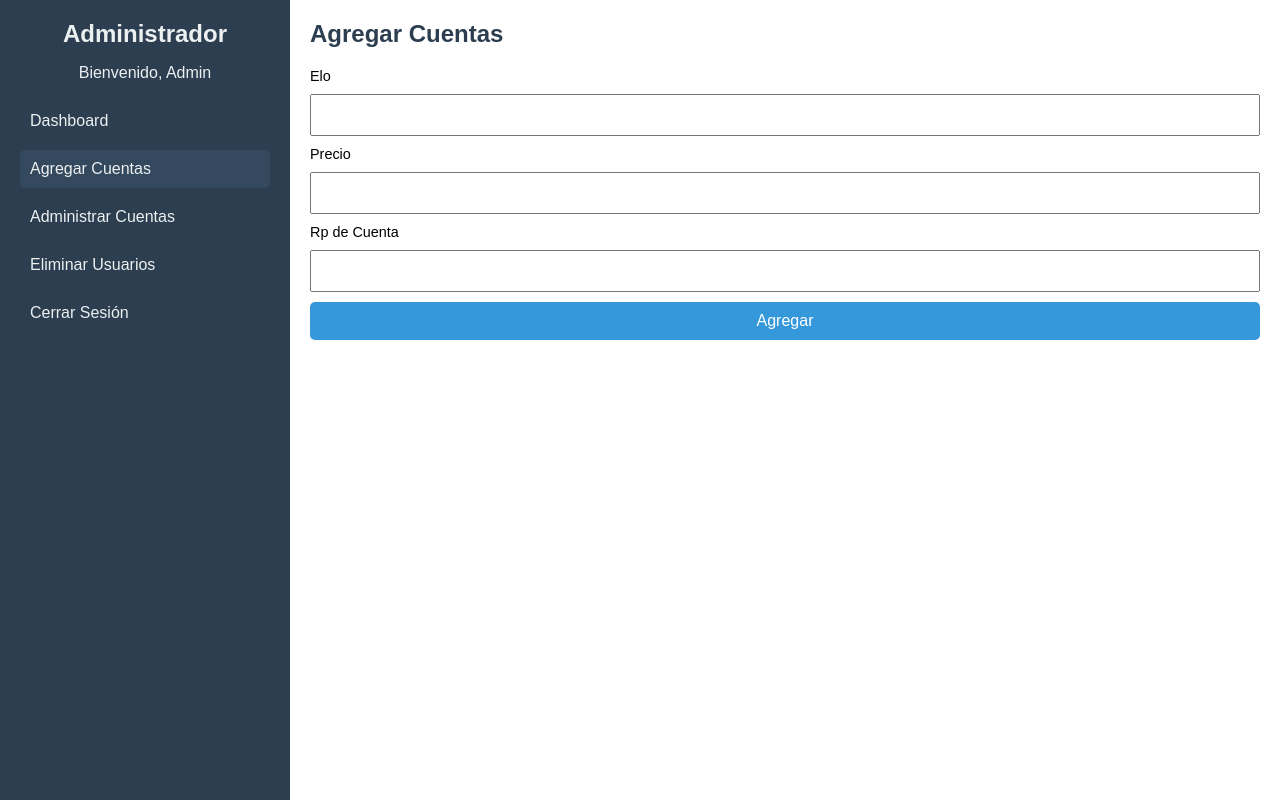
After one commit to Davidsdaw/LeagueOfLegends, a PHP site: page /pages/perfil_admin.php in a window 1280 px wide, after a click on "Agregar Cuentas". The commit adds this page. Run offline with PHP 8.4, Linux system fonts and the light colour scheme.

Commit message:
Se añade header a pagina_main y vista administrador en perfil_admin

```diff
--- /dev/null
+++ b/css/perfil_admin.css
@@ -0,0 +1,98 @@
+/* General */
+body {
+    margin: 0;
+    font-family: Arial, sans-serif;
+    display: flex;
+    height: 100vh;
+    background-color: #f4f4f4;
+}
+
+.container {
+    display: flex;
+    width: 100%;
+}
+
+/* Menú lateral */
+.sidebar {
+    width: 250px;
+    background-color: #2c3e50;
+    color: #ecf0f1;
+    padding: 20px;
+    box-shadow: 2px 0 5px rgba(0, 0, 0, 0.1);
+}
+
+.sidebar .admin-header {
+    text-align: center;
+    margin-bottom: 20px;
+}
+
+.sidebar h2 {
+    margin: 0;
+}
+
+.sidebar nav ul {
+    list-style: none;
+    padding: 0;
+}
+
+.sidebar nav ul li {
+    margin: 10px 0;
+}
+
+.sidebar nav ul li a {
+    color: #ecf0f1;
+    text-decoration: none;
+    padding: 10px;
+    display: block;
+    border-radius: 5px;
+}
+
+.sidebar nav ul li a.active,
+.sidebar nav ul li a:hover {
+    background-color: #34495e;
+}
+
+/* Contenido principal */
+.main-content {
+    flex: 1;
+    padding: 20px;
+    background-color: #fff;
+    overflow-y: auto;
+}
+
+.hidden {
+    display: none;
+}
+
+main h1 {
+    margin-top: 0;
+    color: #2c3e50;
+}
+
+form {
+    display: flex;
+    flex-direction: column;
+    gap: 10px;
+}
+
+label {
+    font-size: 0.9rem;
+}
+
+input,
+button {
+    padding: 10px;
+    font-size: 1rem;
+}
+
+button {
+    background-color: #3498db;
+    color: #fff;
+    border: none;
+    border-radius: 5px;
+    cursor: pointer;
+}
+
+button:hover {
+    background-color: #2980b9;
+}
--- /dev/null
+++ b/js/pagina_admin.js
@@ -0,0 +1,13 @@
+const menuLinks = document.querySelectorAll('.sidebar nav a');
+const contentSections = document.querySelectorAll('main section');
+
+menuLinks.forEach(menuLink => {
+    menuLink.addEventListener('click', (event) => {
+        event.preventDefault();
+        menuLinks.forEach(link => link.classList.remove('active'));
+        contentSections.forEach(section => section.classList.add('hidden'));
+        menuLink.classList.add('active');
+        const targetSection = document.querySelector(menuLink.getAttribute('href'));
+        targetSection.classList.remove('hidden');
+    });
+});
--- /dev/null
+++ b/pages/perfil_admin.php
@@ -0,0 +1,78 @@
+<!DOCTYPE html>
+<html lang="en">
+
+<head>
+    <meta charset="UTF-8">
+    <meta name="viewport" content="width=device-width, initial-scale=1.0">
+    <title>Document</title>
+    <link rel="stylesheet" href="../css/perfil_admin.css">
+</head>
+
+<body>
+    <div class="container">
+        <!-- Menú lateral -->
+        <aside class="sidebar">
+            <div class="admin-header">
+                <h2>Administrador</h2>
+                <p>Bienvenido, Admin</p>
+            </div>
+            <nav>
+                <ul id="li">
+                    <li><a href="#dashboard" class="active">Dashboard</a></li>
+                    <li><a href="#add-data" class="">Agregar Cuentas</a></li>
+                    <li><a href="#edit-data" class="">Administrar Cuentas </a></li>
+                    <li><a href="#delete-data" class="">Eliminar Usuarios</a></li>
+                    <li><a href="#logout" class="">Cerrar Sesión</a></li>
+                </ul>
+            </nav>
+        </aside>
+
+        <!-- Contenido principal -->
+        <main class="main-content">
+            <section id="dashboard">
+                <h1>Panel de Control</h1>
+                <p>Aquí puedes gestionar las bases de datos de la aplicación.</p>
+            </section>
+
+            <section id="add-data" class="hidden">
+                <h1>Agregar Cuentas</h1>
+                <form>
+                    <label for="data-name">Elo</label>
+                    <input type="text" id="data-name" name="data-name" required>
+                    <label for="data-value">Precio</label>
+                    <input type="text" id="data-value" name="data-value" required>
+                    <label for="data-rp">Rp de Cuenta</label>
+                    <input type="number" id="data-rp" name="data-rp" required>
+                    <button type="submit">Agregar</button>
+                </form>
+            </section>
+
+            <section id="edit-data" class="hidden">
+                <h1>Administrar Datos de Usuario</h1>
+                <form>
+                    <label for="data-id">Nombre del Usuario</label>
+                    <input type="text" id="data-id" name="data-id" required>
+                    <label for="new-value">Nuevo Nombre del Usuario </label>
+                    <input type="text" id="new-value" name="new-value" required>
+                    <label for="data-id">Contraseña del Usuario</label>
+                    <input type="text" id="data-id" name="data-id" required>
+                    <label for="new-value">Nueva Contraseña del Usuario </label>
+                    <input type="text" id="new-value" name="new-value" required>
+                    <button type="submit">Actualizar</button>
+                </form>
+            </section>
+
+            <section id="delete-data" class="hidden">
+                <h1>Eliminar informacion del Usuario</h1>
+                <form>
+                    <label for="delete-id">Correo del Usuario:</label>
+                    <input type="mail" id="delete-id" name="delete-mail" required>
+                    <button type="submit">Eliminar</button>
+                </form>
+            </section>
+        </main>
+    </div>
+</body>
+<script src="../js/pagina_admin.js"></script>
+
+</html>
```
Also changed, not shown: css/pagmain.css (+99 -0 lines), js/paginamain.js (added, +14 -0 lines), pages/logout.php (added, +29 -0 lines), pages/paginamain.php (+20 -2 lines).
